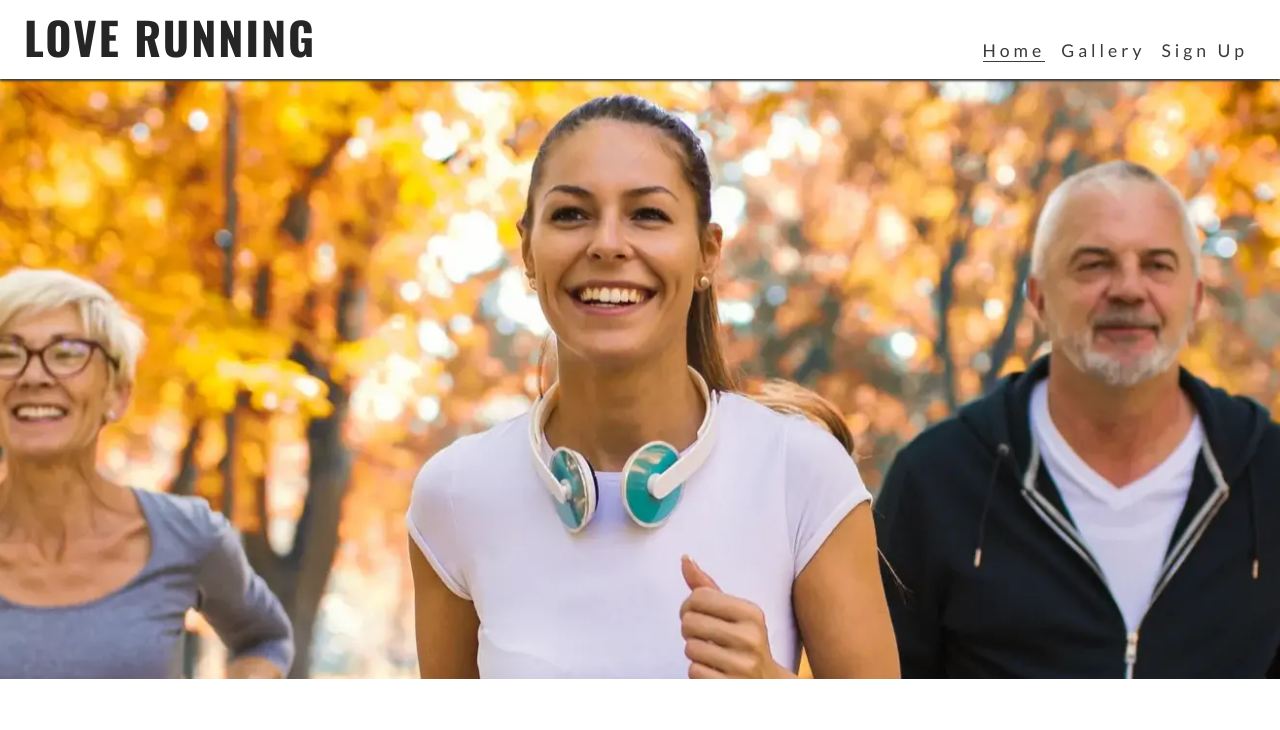
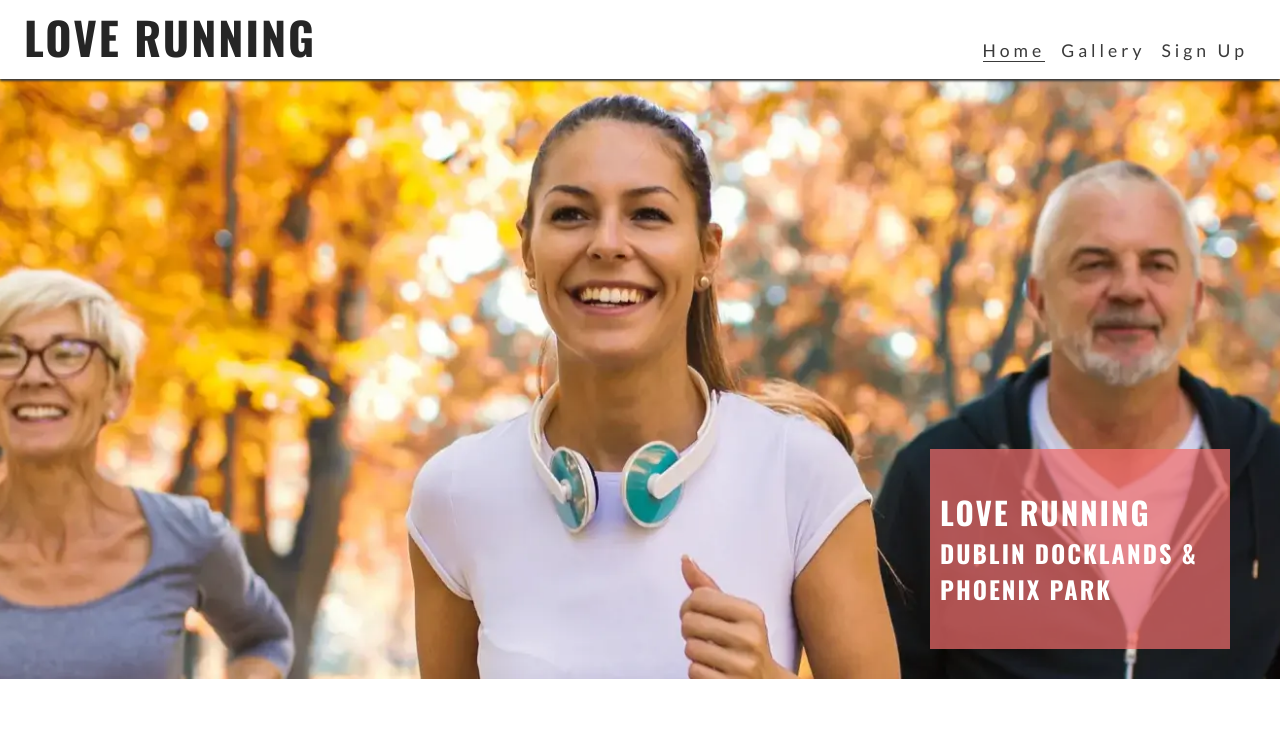
Before and after one commit to Bowtie7114/Love_running, a plain HTML site: page index.html in a window 1280 px wide. Shown: the top 730 px of the page. Drawn offline with nearby package versions, Linux system fonts and the light colour scheme.

Commit message:
Add cover text with club name and locations

```diff
--- a/assets/css/style.css
+++ b/assets/css/style.css
@@ -18,6 +18,13 @@ body {
     font-family: 'Lato', sans-serif;
 }
 
+h1, h2, h3 {
+    font-family: 'Oswald', sans-serif;
+    text-transform: uppercase;
+    letter-spacing: 2px;
+    color: #252525;
+}
+
 /* Header */
 header {
     background-color: #ffffff;
@@ -34,13 +41,6 @@ header {
 header a {
     text-decoration: none;
     color: inherit;
-}
-
-h1 {
-    font-family: 'Oswald', sans-serif;
-    text-transform: uppercase;
-    letter-spacing: 2px;
-    color: #252525;
 }
 
 #menu {
@@ -94,6 +94,22 @@ main {
     height: 600px;
     width: 100%;
     background: url("../images/hero-image.webp") no-repeat center center/cover;
+    position: relative;
+}
+
+#cover-text {
+    background-color: rgba(241, 109, 107, .7);
+    font-size: 130%;
+    position: absolute;
+    bottom: 30px;
+    width: 80%;
+    min-height: 200px;
+    padding-top: 40px;
+    padding-left: 10px;
+}
+
+#cover-text > h2, #cover-text > h3 {
+    color: #ffffff;
 }
 
 /* Footer */
@@ -144,6 +160,12 @@ main {
         /* Push main content down to acommodate larger header */
         margin-top: 79px;
     }
+
+    /* Hero image */
+    #cover-text {
+        width: 300px;
+        right: 50px;
+    }
 }
 
 @media screen and (min-width: 992px) {
--- a/index.html
+++ b/index.html
@@ -34,7 +34,10 @@
     <!-- Main body content start -->
     <main>
         <section id="hero">
-
+            <div id="cover-text">
+                <h2>Love Running</h2>
+                <h3>Dublin Docklands & Phoenix Park</h3>
+            </div>
         </section>
     </main>
     <!-- Footer element -->
```
